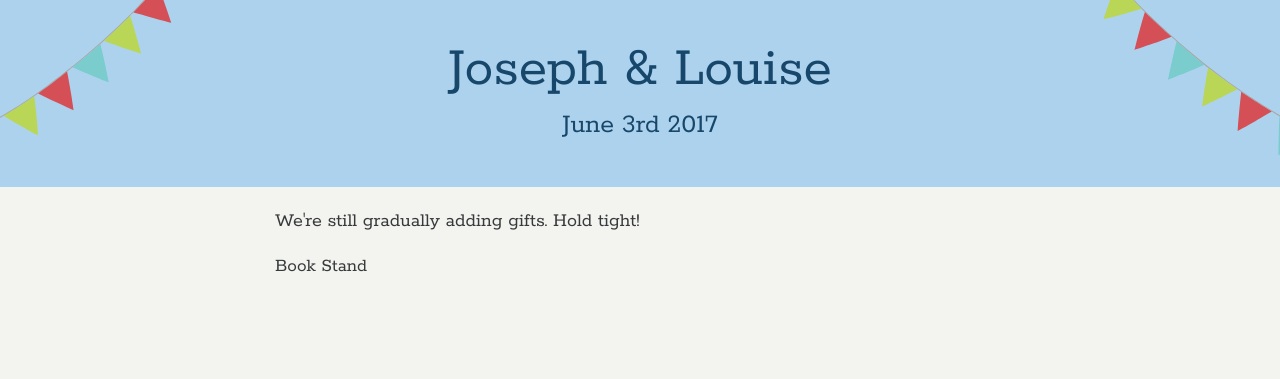
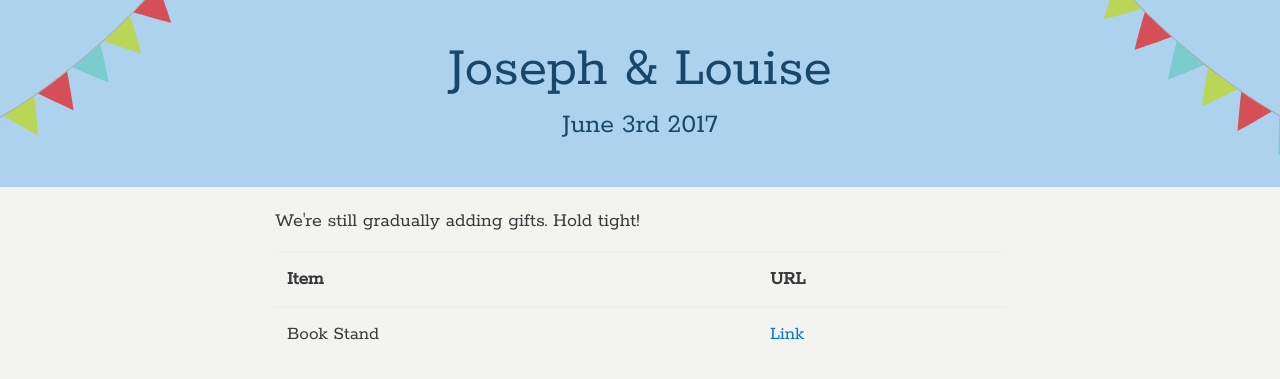
Before and after one commit to josephshambrook/wedding, a Django app: page /gifts/ in a window 1280 px wide. Shown: the top 379 px of the page. Run offline with Django 3.2, Linux system fonts and the light colour scheme; data comes from the database, SQL or seed files in the repository; both versions use the stored data as it was after the commit; some libraries are stand-ins or nearby versions.

Commit message:
Add quantity field to gift, admin changes

```diff
--- a/weddingapp/admin.py
+++ b/weddingapp/admin.py
@@ -13,7 +13,7 @@ class InviteAdmin(admin.ModelAdmin):
     # define which columns show
     list_display = ('group_name', 'code', 'group_count',)
     # define which filters to show
-    list_filter = ('code',)
+    # list_filter = ('code',)
     # show guest data inline
     inlines = [GuestInline]
 
@@ -22,11 +22,11 @@ class GuestAdmin(admin.ModelAdmin):
     # define which columns show
     list_display = ('guest_name', 'attending', 'diet', 'transport',)
     # define which filters to show
-    list_filter = ('guest_name', 'invite', 'attending',)
+    list_filter = ('attending', 'transport')
 
 
 class GiftAdmin(admin.ModelAdmin):
-    list_display = ('item', 'url')
+    list_display = ('item', 'quantity', 'url',)
 
 
 admin.site.register(Invite, InviteAdmin)
--- a/weddingapp/models.py
+++ b/weddingapp/models.py
@@ -50,6 +50,7 @@ class Guest(models.Model):
 @python_2_unicode_compatible
 class Gift(models.Model):
     item = models.CharField(max_length=200)
+    quantity = models.IntegerField()
     url = models.URLField()
 
     def __str__(self):
--- a/weddingapp/templates/weddingapp/giftlist.html
+++ b/weddingapp/templates/weddingapp/giftlist.html
@@ -13,7 +13,7 @@
             <div class="col-md-offset-1 col-lg-offset-2 col-lg-8 col-md-10 col-sm-12 col-xs-12">
 {#                <p class="lead">Below is our full gift list. To be able to have a variety of gifts whilst not being limited to a certain shop, we have decided to list everything here. To avoid duplicates, we have asked ____ and _____ to help us co-ordinate which gifts to buy. Therefore, before purchasing a gift for us, please contact [insert details]</p>#}
                 <p class="lead">We're still gradually adding gifts. Hold tight!</p>
-                <table>
+                <table class="table">
 {#                    <tr>#}
 {#                        <th>Item</th>#}
 {#                        <th>Amount</th>#}
@@ -69,10 +69,22 @@
 {#                        <td>1</td>#}
 {#                        <td>http://www.lakeland.co.uk/70771/-20-Piece-Cutter-Set</td>#}
 {#                    </tr>#}
-
-                    {% for gift in giftlist %}
-                        <div>{{ gift.item }}</div>
-                    {% endfor %}
+                    <thead>
+                        <tr>
+                            <th>Item</th>
+                            <th>URL</th>
+                        </tr>
+                    </thead>
+                    <tbody>
+                        {% for gift in giftlist %}
+                            <tr>
+                                <td>{{ gift.item }}</td>
+                                <td>
+                                    <a href="{{ gift.url }}">Link</a>
+                                </td>
+                            </tr>
+                        {% endfor %}
+                    </tbody>
                 </table>
             </div>
         </div>
```
Also changed, not shown: db.sqlite3, weddingapp/migrations/0019_auto_20160905_2237.py (added), 3 other files.
